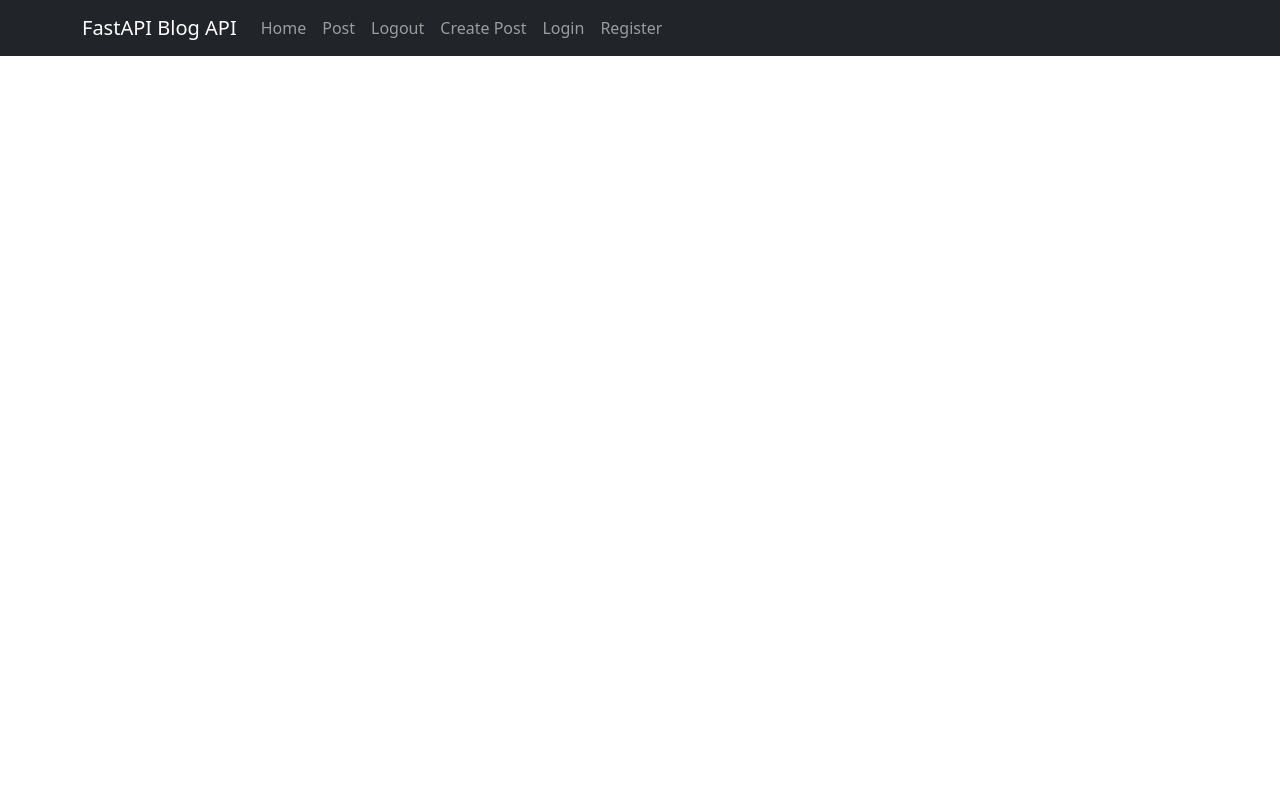
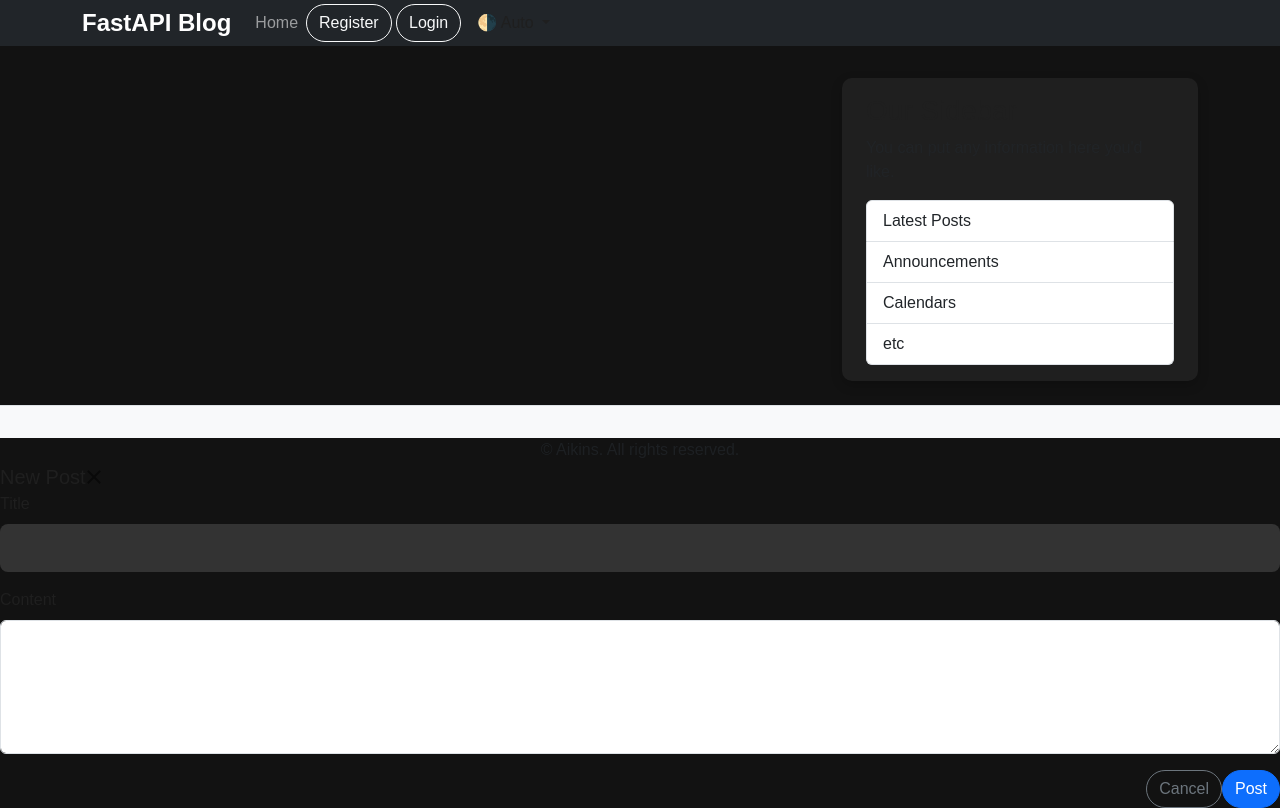
Before and after one commit to Code-Demon-hash/fastapi-blog-api, a Python web app: template frontend/templates/index.html in a window 1280 px wide. Before the commit the page ends 56 px from the top, so only its background shows below. Run offline with Jinja, Linux system fonts and the light colour scheme; the template is opened without the code that fills it, so the values that code supplies are empty.

Commit message:
modified

```diff
--- a/frontend/templates/index.html
+++ b/frontend/templates/index.html
@@ -2,38 +2,142 @@
 <html lang="en">
 <head>
     <meta charset="UTF-8">
-    <meta name="viewport"
-          content="width=device-width, user-scalable=no, initial-scale=1.0, maximum-scale=1.0, minimum-scale=1.0">
-    <title>FastAPI Blog API</title>
-    <link rel="stylesheet" href="https://cdn.jsdelivr.net/npm/bootstrap@5.1.3/dist/css/bootstrap.min.css">
+    <meta name="viewport" content="width=device-width, initial-scale=1.0">
+
+    {% if title %}
+    <title>FastAPI Blog - {{ title }}</title>
+    {% else %}
+    <meta name="author" content="Aikins">
+    <meta property="og:title" content="FastAPI Blog">
+    <meta property="og:type" content="website">
+    <meta property="og:image" content="">
+    <meta property="og:url" content="">
+    <meta property="og:image:alt" content="">
+    <link rel="preconnect" href="https://fonts.googleapis.com">
+    <link rel="preconnect" href="https://fonts.gstatic.com" crossorigin>
+     <link href="https://fonts.googleapis.com/css2?family=Montserrat:ital,wght@0,100..900;1,100..900&family=Nunito:ital,wght@0,200..1000;1,200..1000&display=swap"
+              rel="stylesheet">
+    <link href="https://cdn.jsdelivr.net/npm/bootstrap@5.3.8/dist/css/bootstrap.min.css"
+              rel="stylesheet"
+              integrity="sha384-sRIl4kxILFvY47J16cr9ZwB07vP4J8+LH7qKQnuqkuIAvNWLzeN8tE5YBujZqJLB"
+              crossorigin="anonymous">
+    <meta name="theme-color" content="#527c9f">
+    <link rel="manifest" href="{{ url_for('static', filename='manifest.json') }}">
+    <link rel="stylesheet"
+          type="text/css"
+          href="{{ url_for('static', path='css/main.css') }}">
+    {% endif %}
 </head>
 
 <body>
-    <header class="site-hader">
+    <header class="site-header">
         <nav class="navbar navbar-expand-md navbar-dark bg-dark">
             <div class="container">
-                <a class="navbar-brand" href="#">FastAPI Blog API</a>
-                <button class="navbar-toggler" type="button" data-bs-toggle="collapse" data-bs-target="#navbarNav"
+                <a class="navbar-brand" href="{{ url_for('home') }}">FastAPI Blog</a>
+                <button class="navbar-toggler" type="button" data-bs-toggle="collapse" data-bs-target="#navbarToggle"
                         aria-controls="navbarNav" aria-expanded="false" aria-label="Toggle navigation">
                     <span class="navbar-toggler-icon"></span>
                 </button>
-                <div class="collapse navbar-collapse" id="navbartoggle">
-                    <div class="navbar-nav">
-                        <a class="nav-item nav-link" href="blog-home">Home</a>
-                        <a class="nav-item nav-link" href="blog-post">Post</a>
+                <div class="collapse navbar-collapse" id="navbarToggle">
+                    <div class="navbar-nav me auto">
+                        <a class="nav-item nav-link" href="{{ url_for('home') }}">Home</a>
                     </div>
 
-                    <div class="navbar-nav">
-                            <a class="nav-item nav-link" href="blog-logout">Logout</a>
-                            <a class="nav-item nav-link" href="post-create">Create Post</a>
-                        <a class="nav-item nav-link" href="blog-login">Login</a>
-                        <a class="nav-item nav-link" href="blog-register">Register</a>
-                </div>
+                    <!-- shown when user is logged out-->
+                    <div class="loggedOutNav">
+                            <a class="btn btn-outline-light" href="{{ url_for('register') }}">Register</a>
+                            <a class="btn btn-outline-light" href="{{ url_for('login') }}">Login</a>
+                    </div>
+                    <div class="nav-item dropdown">
+                        <a class="nav-link dropdown-toggle"
+                            href="#"
+                            role="button"
+                            id="bd-theme"
+                            data-bs-toggle="dropdown"
+                            aria-expanded="false">
+                            <span id="bd-theme-text">🌗 Auto</span>
+                        </a>
+                        <ul class="dropdown-menu" aria-labelledby="bd-theme">
+                            <li>
+                                <button type="button" class="dropdown-item d-flex align-items-center" data-bs-theme-value="light">
+                                    <span class="me-2">☀️</span> Light
+                                </button>
+                            </li>
+                            <li>
+                                <button type="button" class="dropdown-item d-flex align-items-center" data-bs-theme-value="dark">
+                                    <span class="me-2">🌑</span> Dark
+                                </button>
+                            </li>
+                            <li>
+                                <button type="button" class="dropdown-item d-flex align-items-center active" data-bs-theme-value="auto">
+                                    <span class="me-2">🌗</span> Auto
+                                </button>
+                            </li>
+                        </ul>
+                    </div>
             </div>
         </nav>
     </header>
+    <main role="main" class="container">
+        {% block content %}
+        {% endblock %}
 
-    <script src="https://cdn.jsdelivr.net/npm/bootstrap@5.1.3/dist/js/bootstrap.bundle.min.js"></script>
-    <script src="https://cdn.jsdelivr.net/npm/axios/dist/axios.min.js"></script>
+        <div class="row">
+            <div class="col-md-8">
+            </div>
+            <aside class="col-md-4">
+                    <div class="content-section py-3 px-4 mb-4">
+                        <h3>Our Sidebar</h3>
+                        <p class="text-body-secondary">You can put any information here you'd like.</p>
+                        <ul class="list-group">
+                            <li class="list-group-item">Latest Posts</li>
+                            <li class="list-group-item">Announcements</li>
+                            <li class="list-group-item">Calendars</li>
+                            <li class="list-group-item">etc</li>
+                        </ul>
+                    </div>
+                </aside>
+            </div>
+        </div>
+    </main>
+    <footer class="mt-auto py-3 bg-body-tertiary border-top"></footer>
+        <div class="container text-center">
+            <p class="text-body-secondary mb-0">
+                &copy<span id="year"></span> Aikins. All rights reserved.
+            </p>
+        </div>
+    </footer>
+    <!--create blogs -->
+    <div class="modal-dialog">
+                <div class="modal-content">
+                    <div class="modal-header">
+                        <h5 class="modal-title" id="createPostModalLabel">New Post</h5>
+                        <button type="button"
+                                class="btn-close"
+                                data-bs-dismiss="modal"
+                                aria-label="Close"></button>
+                    </div>
+                    <form id="createPostForm">
+                        <div class="modal-body">
+                            <div class="mb-3">
+                                <label for="title" class="form-label">Title</label>
+                                <input type="text" class="form-control" id="title" name="title" required>
+                            </div>
+                            <div class="mb-3">
+                                <label for="content" class="form-label">Content</label>
+                                <textarea class="form-control" id="content" name="content" rows="5" required></textarea>
+                            </div>
+                        </div>
+                        <div class="modal-footer">
+                            <button type="button"
+                                    class="btn btn-outline-secondary"
+                                    data-bs-dismiss="modal">Cancel</button>
+                            <button type="submit" class="btn btn-primary">Post</button>
+                        </div>
+                    </form>
+                </div>
+
+    <script src=""></script>
+    <script src=""></script>
 </body>
 </html>
```
